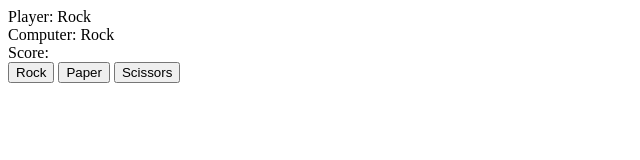
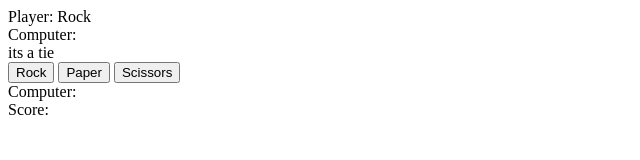
Before and after one commit to cookingnoob/rock-paper-scissors2, a plain HTML site: page index.html in a window 1280 px wide. Both pictures are taken after a click on the button "Rock". Shown: the whole page, without its empty margins (0-640 px from the left). Drawn offline with Linux system fonts and the light colour scheme.

Commit message:
Add winner declaration with DOM techniques

```diff
--- a/index.html
+++ b/index.html
@@ -10,11 +10,14 @@
     <div id="GameDiv">
         <div class="gameText" id = "playerText">Player: </div>
         <div class="gameText" id = "computerText">Computer: </div>
-        <div class="gameText" id = "ScoreText">Score: </div>
+        <div class="gameText" id = "roundWinnerText">Score: </div>
 
         <button class="choiceBtn">Rock</button>
         <button class="choiceBtn">Paper</button>
         <button class="choiceBtn">Scissors</button>
+
+        <div class="score" id = "computerText">Computer: </div>
+        <div class="score" id = "scoreText">Score: </div>
 </div>
     <script src="./script.js"></script>
 </body>
--- a/script.js
+++ b/script.js
@@ -1,5 +1,7 @@
 let playerText = document.querySelector('#playerText')
+
 let choiceBtns = document.querySelectorAll(".choiceBtn")
+
 let player;
 let computer;
 
@@ -14,9 +16,9 @@ choiceBtns.forEach(button => button.addEventListener("click", () => {
 //la computer escoge
 function getComputerChoice (){
     let choice = ['Rock', 'Paper', 'Scissors'];
-    let randomChoice = choice[Math.floor(Math.random()*choice.length)];
-    computerText.textContent = `Computer: ${randomChoice}`;
-    return(randomChoice);
+    let computer = choice[Math.floor(Math.random()*choice.length)];
+    computerText.textContent = `Computer: ${computer}`;
+    round (player, computer)
 }
 
 
@@ -41,30 +43,31 @@ function getComputerChoice (){
 
 
 function round (player, computer){
-
+    let roundWinnerText = document.querySelector('#roundWinnerText')
     if (player === 'Rock' && computer === 'Scissors'){
-        console.log(`You win ${player} beats ${computer}, player score `);
+        roundWinnerText.textContent = `You win ${player} beats ${computer}`;
         return (++playerScore);
     } else if (player === 'Paper' && computer === 'Rock'){
-        console.log(`You win ${player} beats ${computer}, player score `);
+        roundWinnerText.textContent = `You win ${player} beats ${computer}`;
         return (++playerScore);
     } else if (player === 'Scissors' && computer === 'Paper'){
-        console.log(`You win ${player} beats ${computer}, player score `);
+        roundWinnerText.textContent = `You win ${player} beats ${computer}`;
         return (++playerScore);
     }else if (computer === 'Rock' && player === 'Scissors'){
-        console.log(`You lose ${computer} beats ${player}, player score `);
+        roundWinnerText.textContent = `You lose ${computer} beats ${player}`;
         return (++computerScore);
     } else if (computer === 'Paper' && player === 'Rock'){
-        console.log(`You lose ${computer} beats ${player}, player score `);
+        roundWinnerText.textContent = `You lose ${computer} beats ${player}`;
         return (++computerScore);
     } else if (computer === 'Scissors' && player === 'Paper'){
-        console.log('you lose, scissors beats paper');
+        roundWinnerText.textContent = 'you lose, scissors beats paper';
         return (++computerScore);
     }  else if (computer === player) {
-        console.log('its a tie')
+        roundWinnerText.textContent = 'its a tie';
     } else {
-        console.log('wrong input')
+        roundWinnerText.textContent = `wrong input`
     }
+
     }
 
 
```
